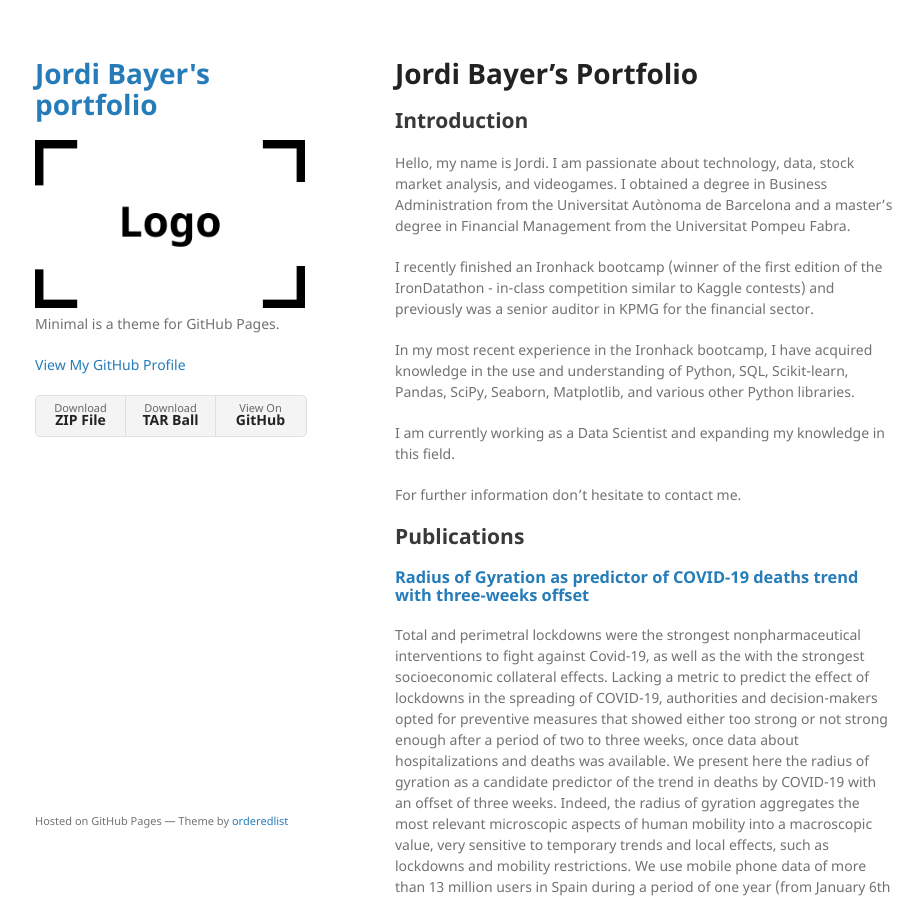
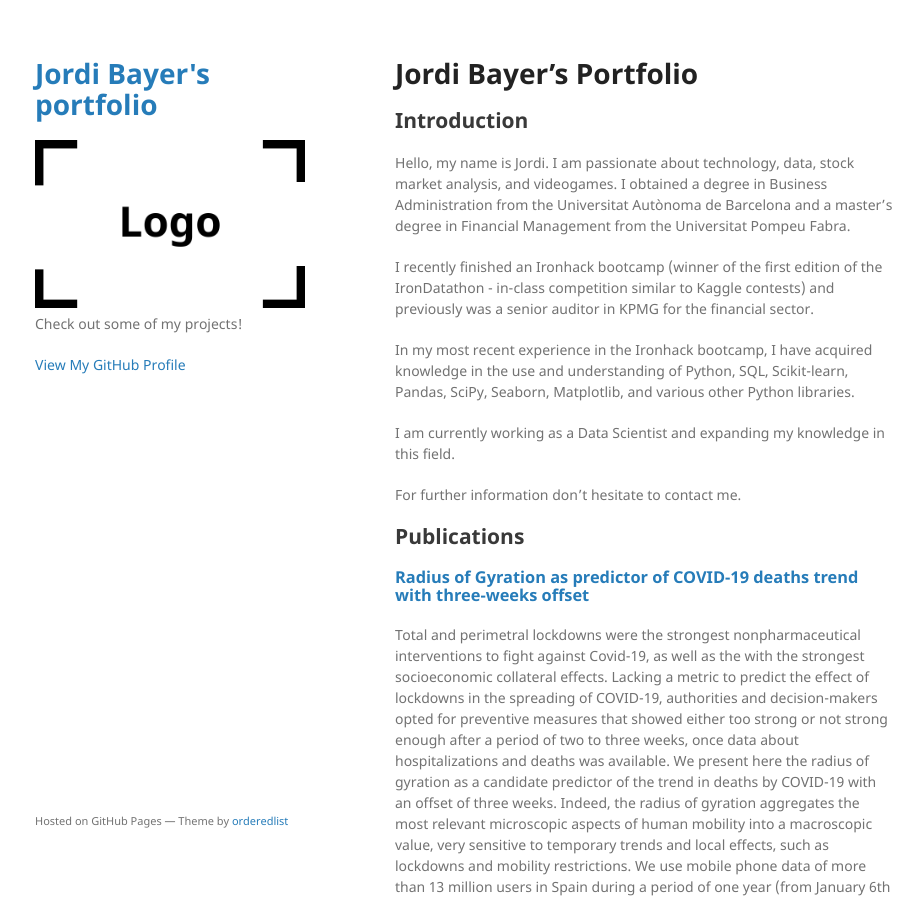
Before and after one commit to jordibayer/jordibayer.github.io, a Jekyll site: the page built from index.md, in a window 1280 px wide and 900 px high. Shown: the whole window, without its empty margins (175-1098 px from the left). Built offline with Jekyll 4.4.1, drawn with Linux system fonts in a browser that asks for light colours; our own code applies the rules of GitHub Pages for plain Markdown files.

Commit message:
changed description

```diff
--- a/_config.yml
+++ b/_config.yml
@@ -1,9 +1,9 @@
 title: Jordi Bayer's portfolio
 email: jordi.be.1992@gmail.com
 logo: /assets/img/logo.png
-description: Minimal is a theme for GitHub Pages.
+description: Check out some of my projects!
 url: "https://www.linkedin.com/in/jordibayerespinosa/"
 github_username:  jordibayer
-show_downloads: true
+show_downloads: false
 google_analytics:
 theme: jekyll-theme-minimal
```
